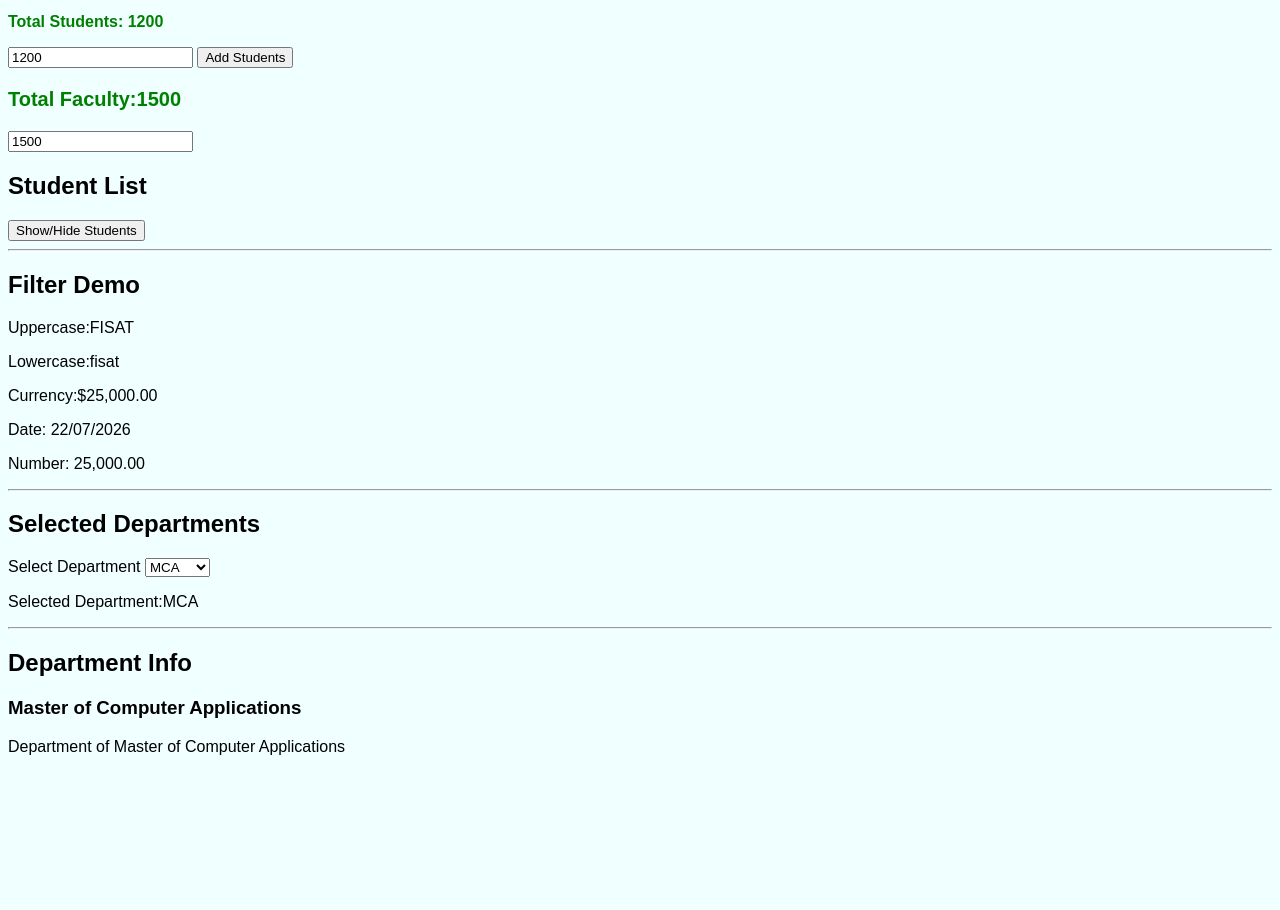
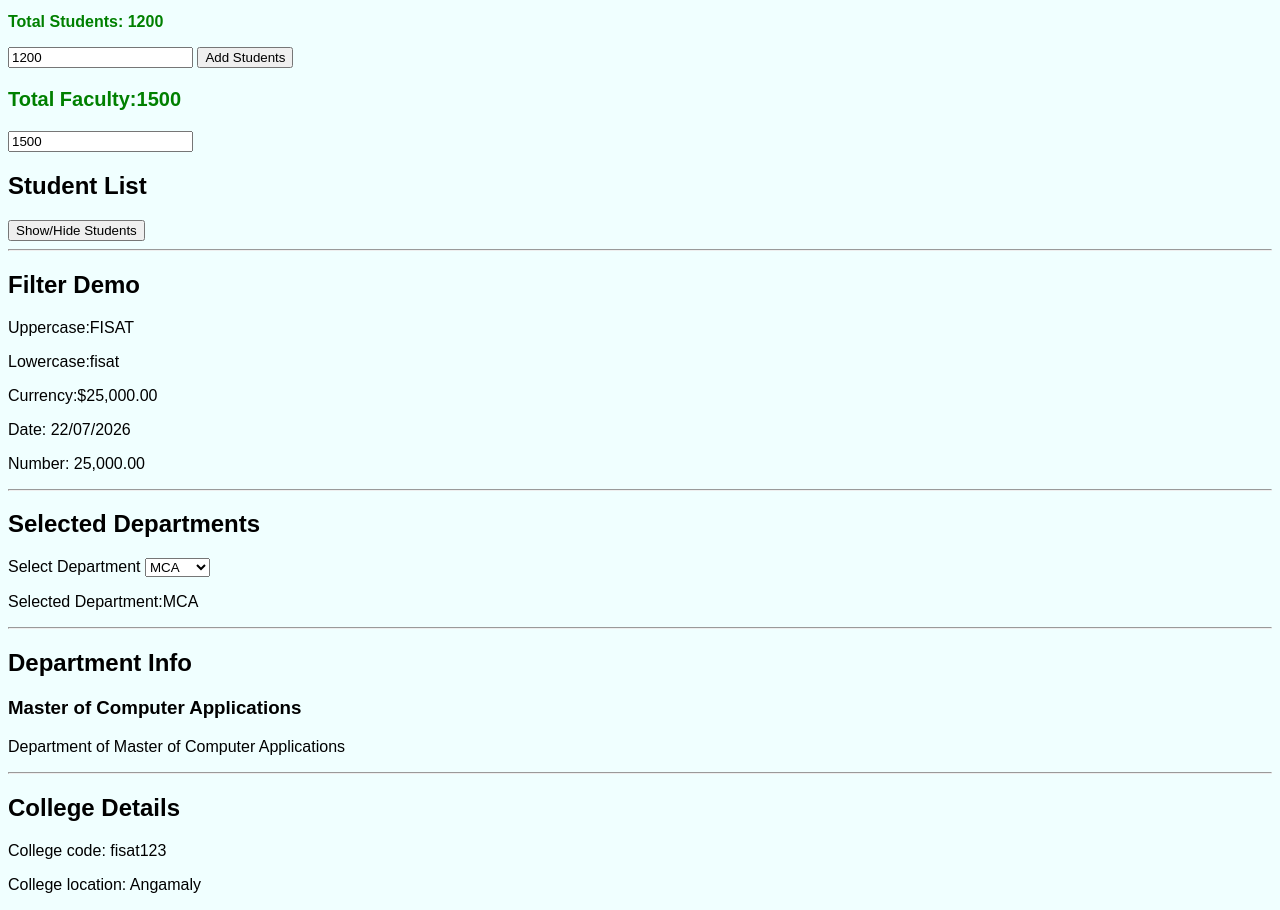
Before and after one commit to AnaghaAjidev/Angular_Project, a website: page index.html in a window 1280 px wide. Shown: the part 104-1014 px from the top of the page. Before the commit the page ends 876 px from the top, so only its background shows below. Drawn offline with nearby package versions, Linux system fonts and the light colour scheme.

Commit message:
ng-switch, filters, ng-models added

```diff
--- a/index.html
+++ b/index.html
@@ -116,6 +116,15 @@
     </div>
 
 
+    <hr>
+    <h2>College Details</h2>
+    <div ng-init="collegecode = 'fisat123'; location = 'Angamaly' ">
+
+        <p>College code: {{collegecode}}</p>
+        <p>College location: {{location}}</p>
+
+    </div>
+
     <!-- <p><b>Name:</b> Anagha</p>
         <p><b>Email:</b> anagha@gmail.com</p>
         <p><b>Register No:</b> FIT25MCA-2010</p>
```
